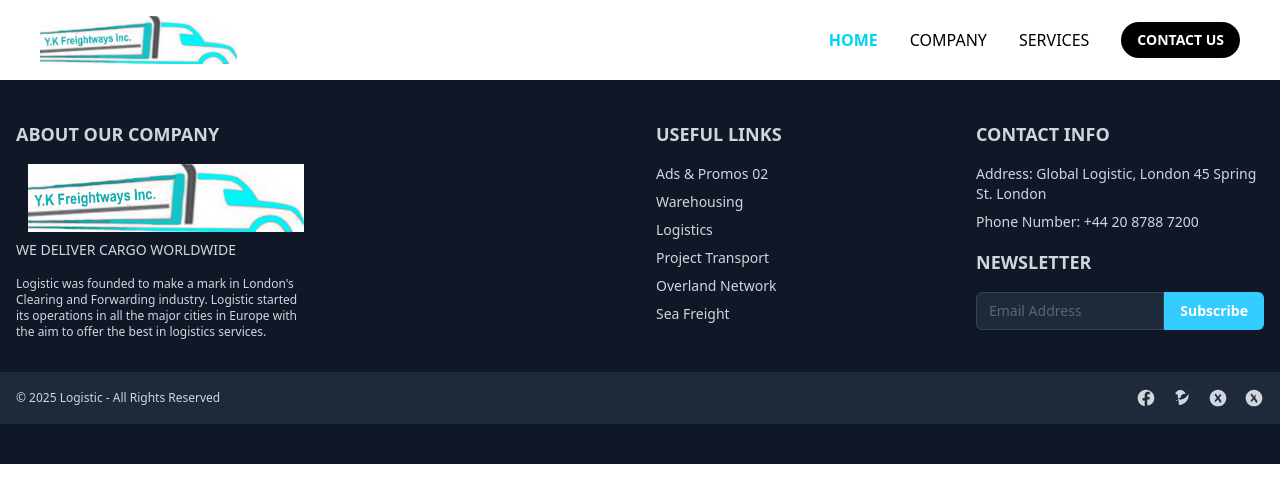
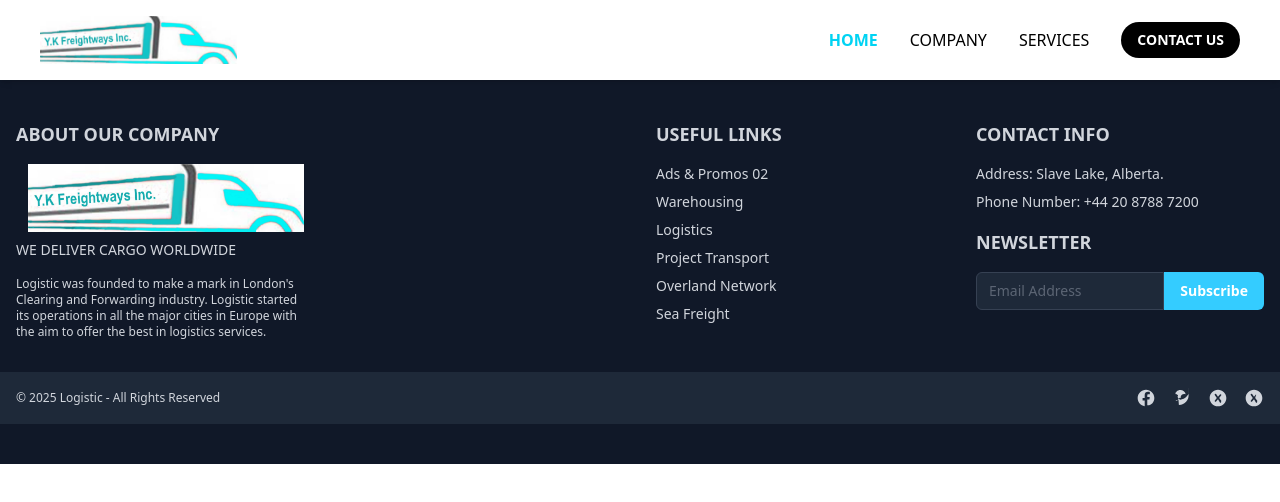
Before and after one commit to Shubham-juris/ykfreightwaysincltd, a React (Vite) app: page /contact-us in a window 1280 px wide. Shown: the top 502 px of the page. Built offline with nearby package versions, Linux system fonts and the light colour scheme.

Commit message:
Update Footer.jsx

```diff
--- a/src/Components/Footer.jsx
+++ b/src/Components/Footer.jsx
@@ -105,7 +105,7 @@ const Footer = () => {
         <div>
           <h3 className="text-lg font-semibold mb-4">CONTACT INFO</h3>
           <p className="text-sm mb-2">
-            Address: Global Logistic, London 45 Spring St. London
+            Address: Slave Lake, Alberta.
           </p>
           <p className="text-sm mb-4">
             Phone Number: +44 20 8788 7200
```
